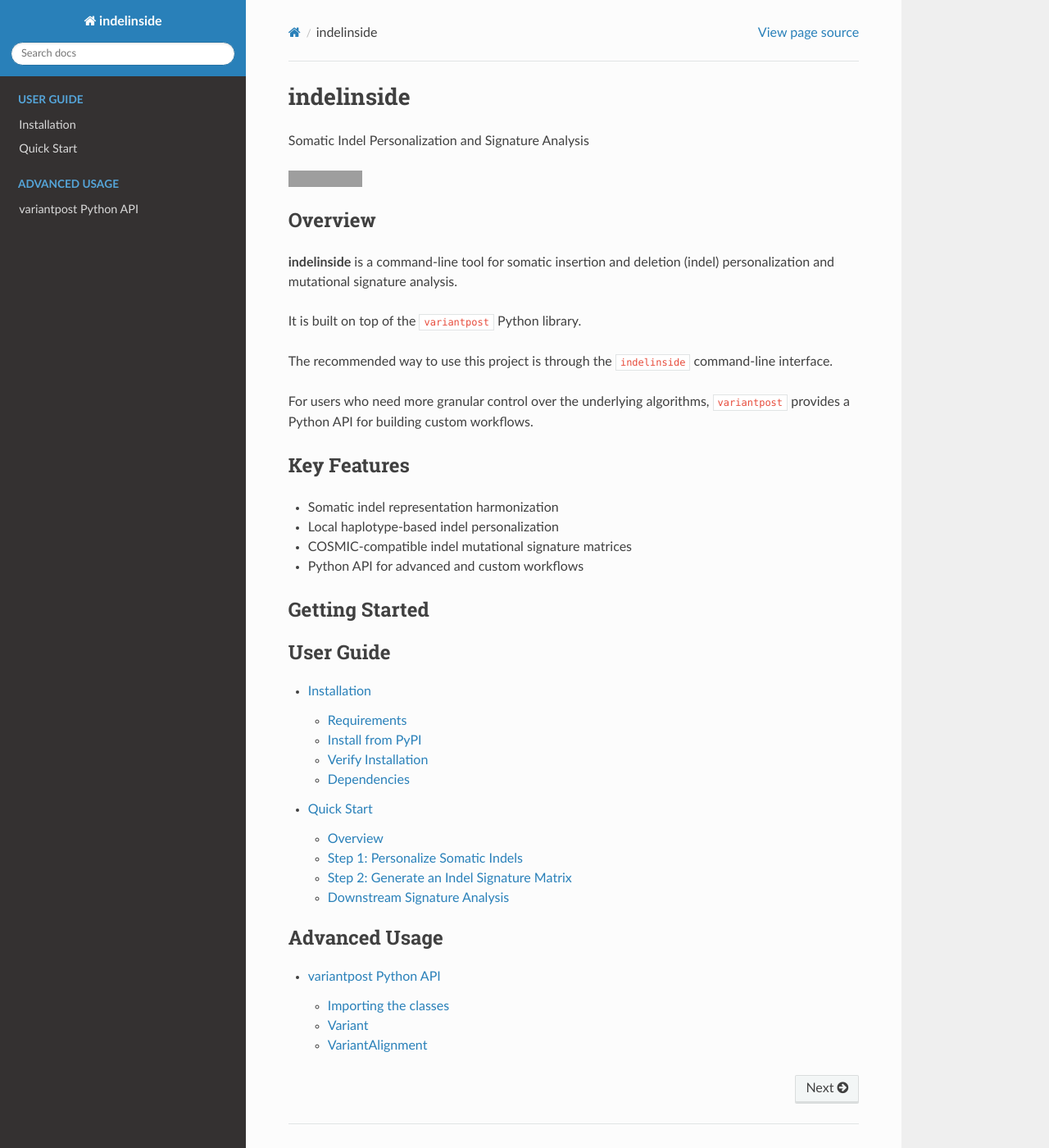
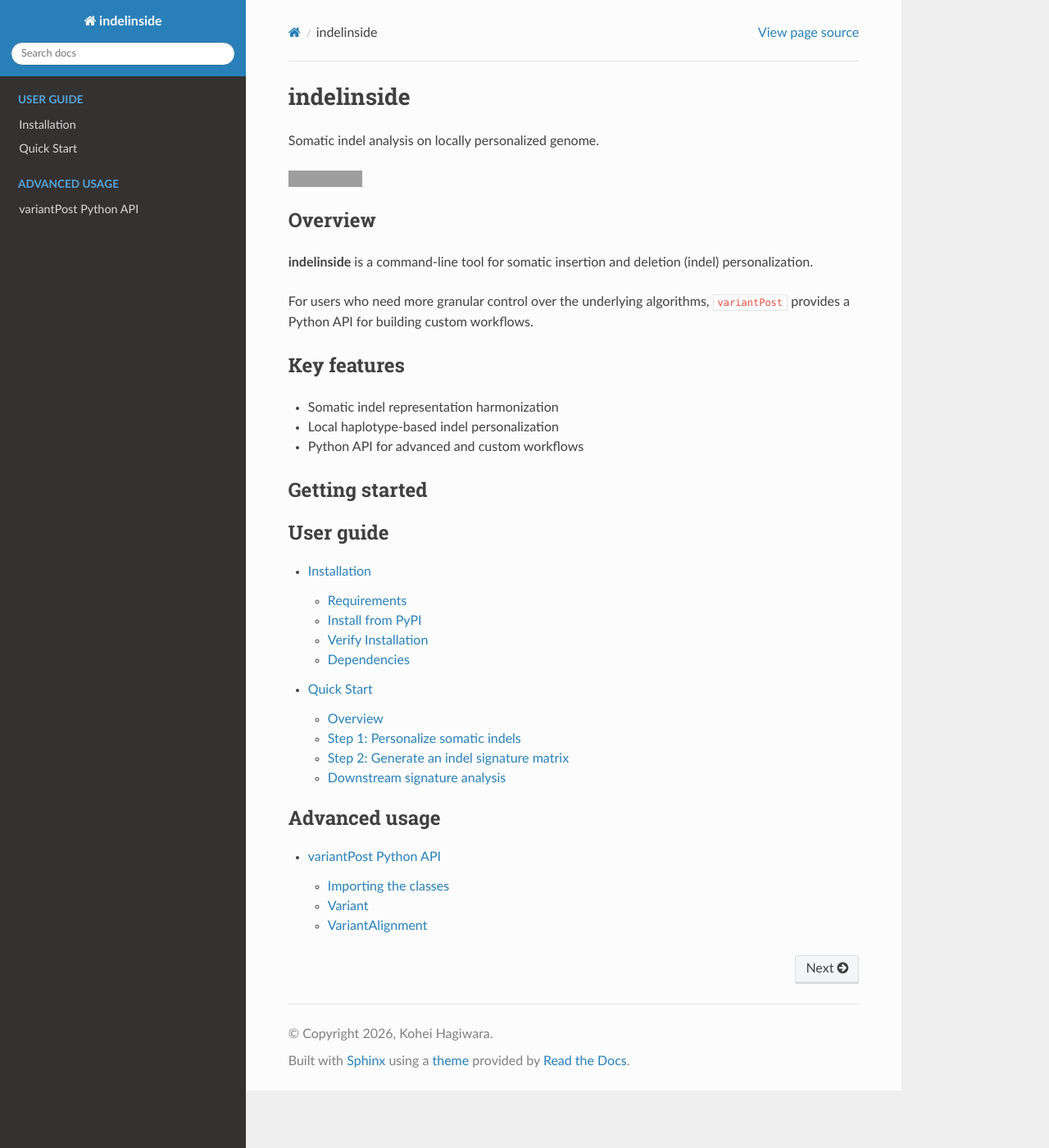
Before and after one commit to rawagiha/variantPost, a Sphinx documentation site: the page built from docs/index.rst, in a window 1280 px wide and 1400 px high. Shown: the whole window at 82% size. Built offline with Sphinx 7.4.7 and the Read the Docs theme 3.1.0, drawn with Linux system fonts in a browser that asks for light colours; pages that are not in the unit, such as notebooks, are missing from menus; grey boxes are pictures that could not be loaded.

Commit message:
docs: vp_api [skip ci]

```diff
--- a/docs/index.rst
+++ b/docs/index.rst
@@ -1,7 +1,7 @@
 indelinside
 ===========
 
-Somatic Indel Personalization and Signature Analysis
+Somatic indel analysis on locally personalized genome.
 
 .. image:: https://img.shields.io/badge/docs-Read%20the%20Docs-blue
    :target: https://indelinside.readthedocs.io/
@@ -10,45 +10,38 @@
 --------
 
 **indelinside** is a command-line tool for somatic
-insertion and deletion (indel) personalization
-and mutational signature analysis.
-
-It is built on top of the ``variantpost`` Python library.
-
-The recommended way to use this project is through
-the ``indelinside`` command-line interface.
+insertion and deletion (indel) personalization.
 
 For users who need more granular control over
-the underlying algorithms, ``variantpost`` provides
+the underlying algorithms, ``variantPost`` provides
 a Python API for building custom workflows.
 
-Key Features
+Key features
 ------------
 
 * Somatic indel representation harmonization
 * Local haplotype-based indel personalization
-* COSMIC-compatible indel mutational signature matrices
 * Python API for advanced and custom workflows
 
-Getting Started
+Getting started
 ---------------
 
 .. toctree::
    :maxdepth: 2
-   :caption: User Guide
+   :caption: User guide
 
    installation
    quickstart
 
 .. toctree::
    :maxdepth: 2
-   :caption: Command-Line Interface
+   :caption: Command-line interface
 
    cli/index
 
 .. toctree::
    :maxdepth: 2
-   :caption: Advanced Usage
+   :caption: Advanced usage
 
    python_api/index
 
--- a/docs/installation.rst
+++ b/docs/installation.rst
@@ -15,7 +16,7 @@
 
    pip install variantpost
 
-This package installs both the ``variantpost`` Python library
+This package installs both the ``variantPost`` Python library
 and the ``indelinside`` command-line interface.
 
 Verify Installation
--- a/docs/python_api/index.rst
+++ b/docs/python_api/index.rst
@@ -1,7 +1,7 @@
-variantpost Python API
+variantPost Python API
 ======================
 
-The ``variantpost`` library provides the core Python
+The ``variantPost`` library provides the core Python
 implementation underlying ``indelinside``.
 
 The public API is centered around two main classes:
--- a/docs/quickstart.rst
+++ b/docs/quickstart.rst
@@ -9,7 +9,7 @@
 1. Personalize somatic indels using local germline haplotypes.
 2. Generate a COSMIC-compatible indel signature matrix.
 
-Step 1: Personalize Somatic Indels
+Step 1: Personalize somatic indels
 ----------------------------------
 
 Run the ``personalize`` command:
@@ -37,7 +37,7 @@
 harmonizes their representations, and performs
 local haplotype-based personalization.
 
-Step 2: Generate an Indel Signature Matrix
+Step 2: Generate an indel signature matrix
 ------------------------------------------
 
 Use the output from the personalization step:
@@ -57,7 +57,7 @@
 The output is a COSMIC-compatible 83-channel indel
 signature matrix.
 
-Downstream Signature Analysis
+Downstream signature analysis
 -----------------------------
 
 The resulting matrix can be used with external
```
Also changed, not shown: other parts of docs/installation.rst (+2 -1 lines), 1 other file.
